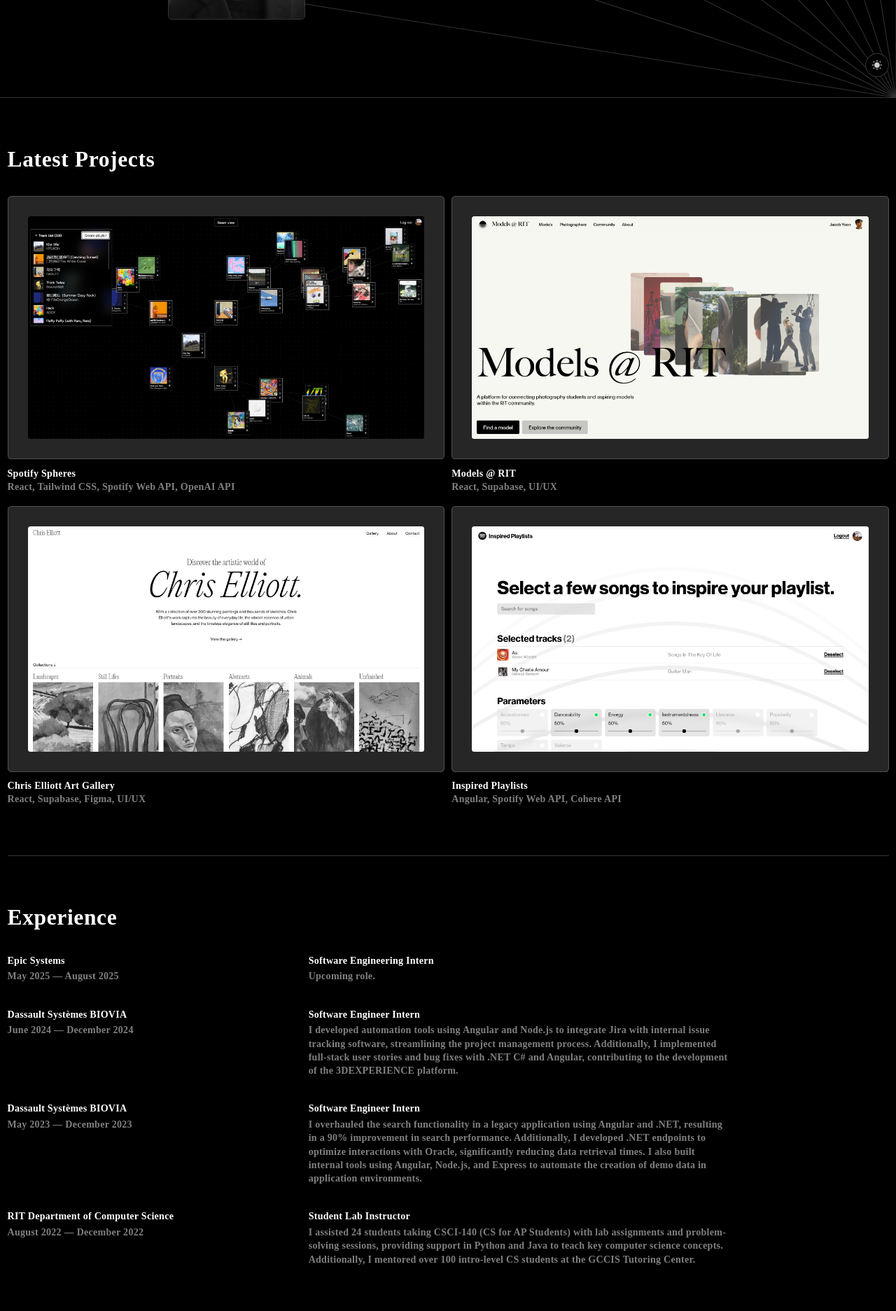
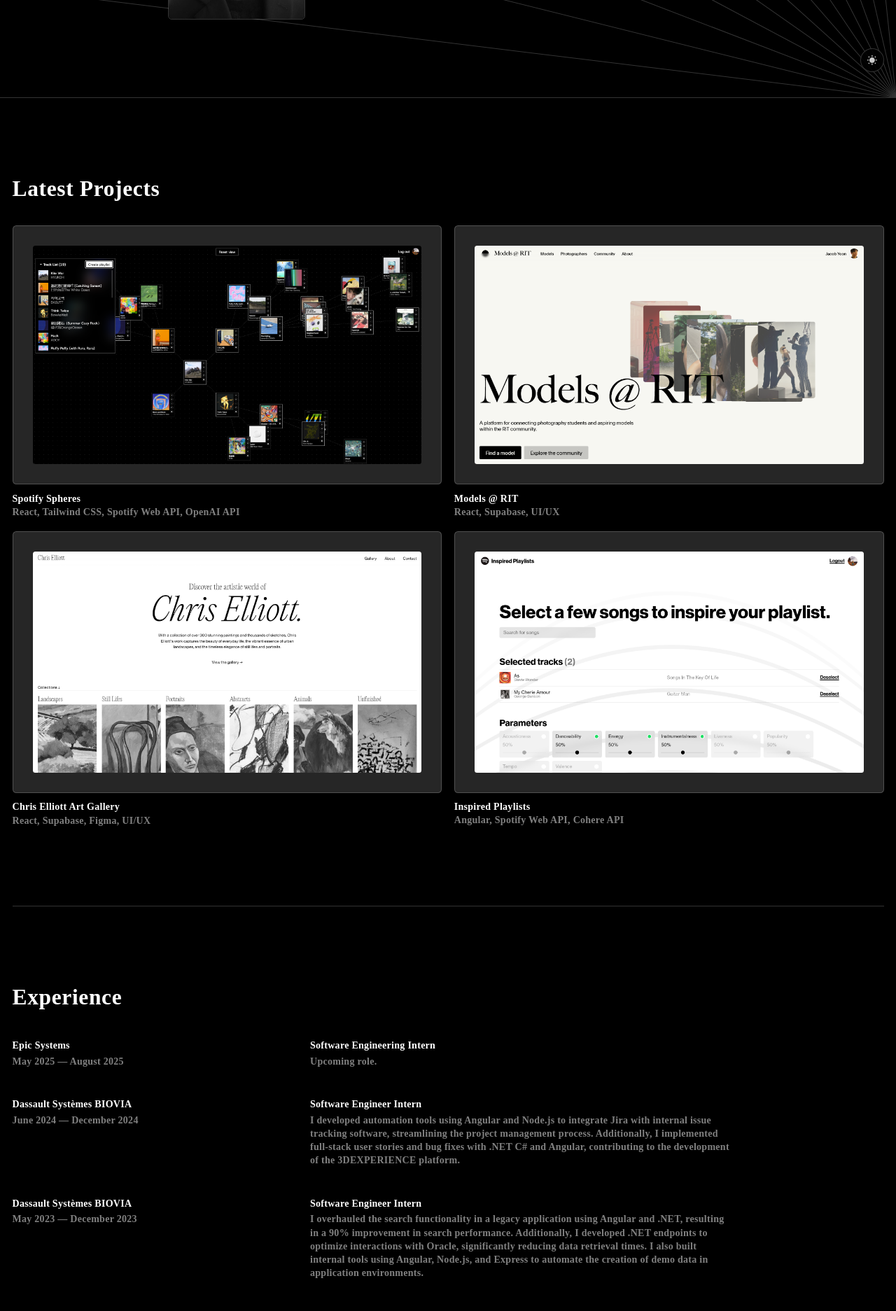
Before and after one commit to jyoon926/portfolio-2024, a React (Vite) app: page / in a window 1280 px wide. Shown: the part 680-2553 px from the top of the page at 70% size. Built offline with nearby package versions, Linux system fonts and the light colour scheme; a web font is replaced by a local one.

Commit message:
Improve spacing

```diff
--- a/src/components/ColorSlider.tsx
+++ b/src/components/ColorSlider.tsx
@@ -6,13 +6,13 @@
   onThemeChange: (value: number) => void;
 }
 
-export default function ColorSlider({colorScheme,onThemeChange}: Props) {
+export default function ColorSlider({ colorScheme, onThemeChange }: Props) {
   const handleSliderChange = (event: React.ChangeEvent<HTMLInputElement>) => {
     onThemeChange(parseFloat(event.target.value));
   };
 
   return (
-    <div className="fixed bottom-3 right-3 color-slider w-9 h-96 flex flex-col justify-start items-center rounded-full bg-background/70 border overflow-hidden backdrop-blur z-40">
+    <div className="fixed bottom-5 right-5 color-slider w-9 h-96 flex flex-col justify-start items-center rounded-full bg-background/70 border overflow-hidden backdrop-blur z-40">
       <div className="notches grow flex flex-col justify-between items-center p-2 gap-1 pointer-events-none">
         <div className="w-5 h-5 flex justify-center items-center">
           <IoMdSunny className="text-lg opacity-80" />
--- a/src/components/Contact.tsx
+++ b/src/components/Contact.tsx
@@ -1,6 +1,6 @@
 export default function Contact() {
   return (
-    <div className="flex flex-col md:flex-row mx-3 py-3 gap-5 border-t">
+    <div className="flex flex-col md:flex-row mx-5 py-5 gap-5 border-t">
       <div className="grow flex flex-col justify-between gap-5">
         <div className="leading-snug">
           <div className="flex flex-row gap-3 items-center pb-1">
--- a/src/components/Experience.tsx
+++ b/src/components/Experience.tsx
@@ -2,9 +2,9 @@
 
 export default function Experience() {
   return (
-    <div className="flex flex-col items-start justify-start mx-3 border-t py-20">
-      <p className="text-4xl text-center mb-10">Experience</p>
-      <div className="w-full flex flex-col gap-10">
+    <div className="flex flex-col items-start justify-start mx-5 border-t py-32">
+      <p className="text-4xl text-center mb-12">Experience</p>
+      <div className="w-full flex flex-col gap-12">
         {Jobs.map((job, index) => (
           <div className="flex flex-col md:flex-row gap-3 justify-start items-start leading-snug" key={index}>
             <div className="flex flex-col w-full gap-1 md:w-1/3">
--- a/src/components/Intro.tsx
+++ b/src/components/Intro.tsx
@@ -38,7 +38,7 @@
 
   return (
     <div className="relative">
-      <div className="min-h-screen w-full flex flex-col items-center p-3 py-32">
+      <div className="min-h-screen w-full flex flex-col items-center p-5 py-32">
         <div className="w-full max-w-[800px] flex flex-col items-start justify-start gap-5 overflow-hidden">
           <div className="w-full relative">
             {/* Gradients */}
--- a/src/components/Project.tsx
+++ b/src/components/Project.tsx
@@ -28,7 +28,7 @@
   }, [projectUrl]);
 
   return (
-    <div className="absolute top-0 left-0 bg-background z-40 w-full min-h-screen p-3 pb-20 flex flex-col justify-start items-start gap-10">
+    <div className="absolute top-0 left-0 bg-background z-40 w-full min-h-screen p-5 pb-28 flex flex-col justify-start items-start gap-10">
       <Link className="fixed top-0 left-0 w-full p-3 flex flex-row gap-1 border-b z-40 backdrop-blur bg-background/70" to="/">
         <MdArrowBackIos className='text-sm' /> Home
       </Link>
@@ -68,7 +68,7 @@
               </Link>
             </div>
             <div
-              className="w-full flex flex-col md:grid gap-3"
+              className="w-full flex flex-col md:grid gap-5"
               style={{ gridTemplateColumns: 'repeat(auto-fill, minmax(500px, 1fr))' }}
             >
               {project.images.slice(1).map((image, index) => (
@@ -77,7 +77,7 @@
                 </div>
               ))}
             </div>
-            <div className="w-full flex flex-row justify-between pt-12 pl-3 pr-1">
+            <div className="w-full flex flex-row justify-between pt-20 pl-3 pr-1">
               <div>
                 {index > 0 && (
                   <Link className="flex flex-row items-center gap-5" to={`/project/${Projects[index - 1].projectUrl}`}>
--- a/src/components/Star.tsx
+++ b/src/components/Star.tsx
@@ -1,13 +1,16 @@
-import { useState, useEffect } from "react";
+import { useState, useEffect, useRef } from "react";
 
 export default function Star() {
   const [scrollFactor, setScrollFactor] = useState(9);
+  const divRef = useRef<HTMLDivElement>(null);
 
   useEffect(() => {
     const handleScroll = () => {
-      const newProgress = 1 - window.scrollY / window.innerHeight;
-      const factor = newProgress * 7 + 2;
-      setScrollFactor(factor);
+      if (divRef.current) {
+        const newProgress = 1 - window.scrollY / divRef.current.offsetHeight;
+        const factor = newProgress * 5 + 2;
+        setScrollFactor(factor);
+      }
     };
 
     window.addEventListener('scroll', handleScroll);
@@ -15,7 +18,7 @@
   }, []);
 
   return (
-    <div className="absolute top-0 w-full h-full z-[-1] flex items-end justify-end overflow-hidden opacity-20">
+    <div ref={divRef} className="absolute top-0 w-full h-full z-[-1] flex items-end justify-end overflow-hidden opacity-20">
       {(new Array(40).fill(0)).map((_, i) => (
         <div className={`absolute w-[500%] origin-right h-0 border-t border-foreground`} style={{ 'transform': `rotate(${i * scrollFactor}deg)` }} key={i}></div>
       ))}
--- a/src/components/Work.tsx
+++ b/src/components/Work.tsx
@@ -3,10 +3,10 @@
 
 export default function Work() {
   return (
-    <div className="flex flex-col items-start justify-start mx-3 py-20">
+    <div className="flex flex-col items-start justify-start mx-5 py-32">
       <p className="text-4xl mb-10">Latest Projects</p>
       <div
-        className="w-full flex flex-col md:grid gap-x-3 gap-y-5"
+        className="w-full flex flex-col md:grid gap-5"
         style={{ gridTemplateColumns: 'repeat(auto-fill, minmax(500px, 1fr))' }}
       >
         {Projects.map((project, index) => (
```
